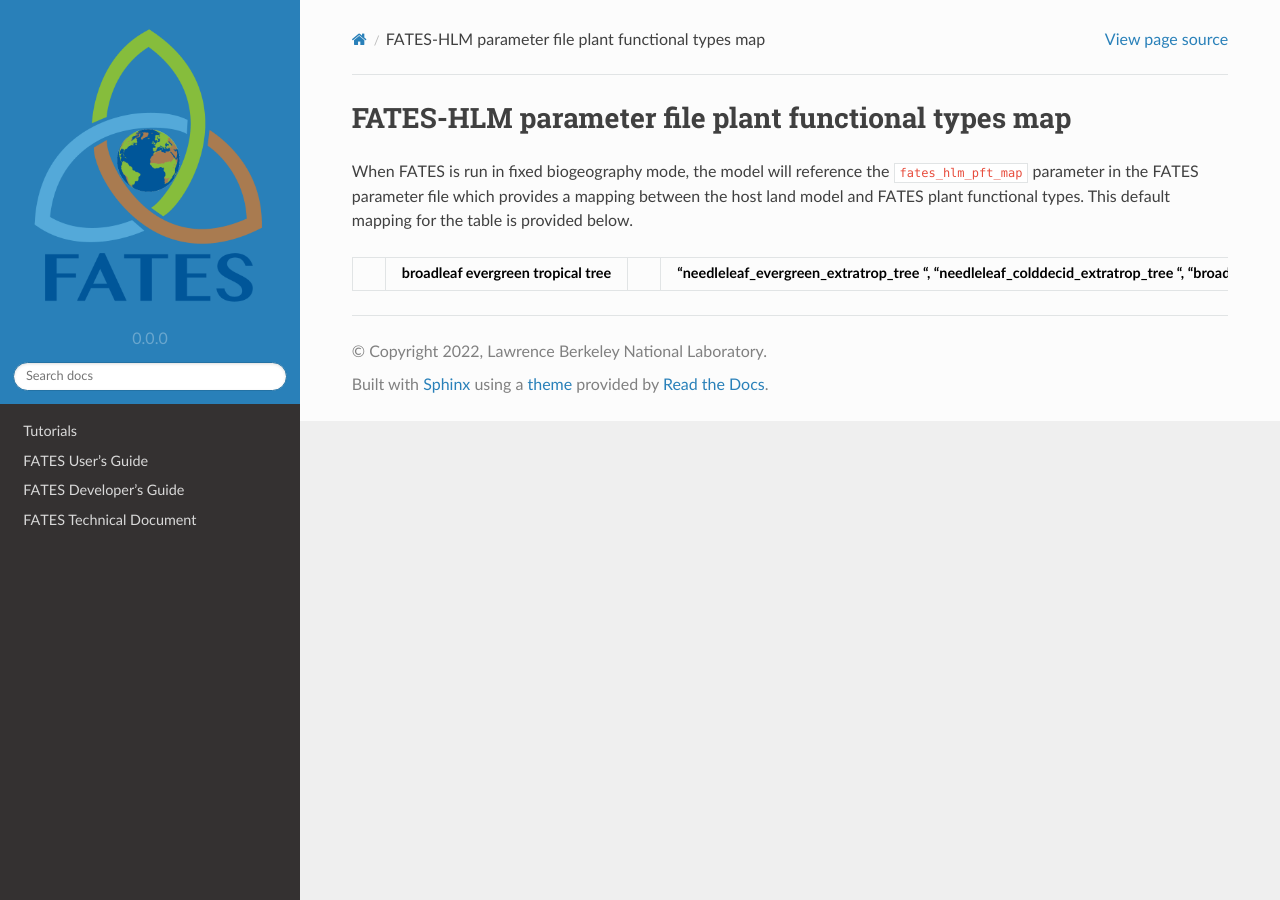
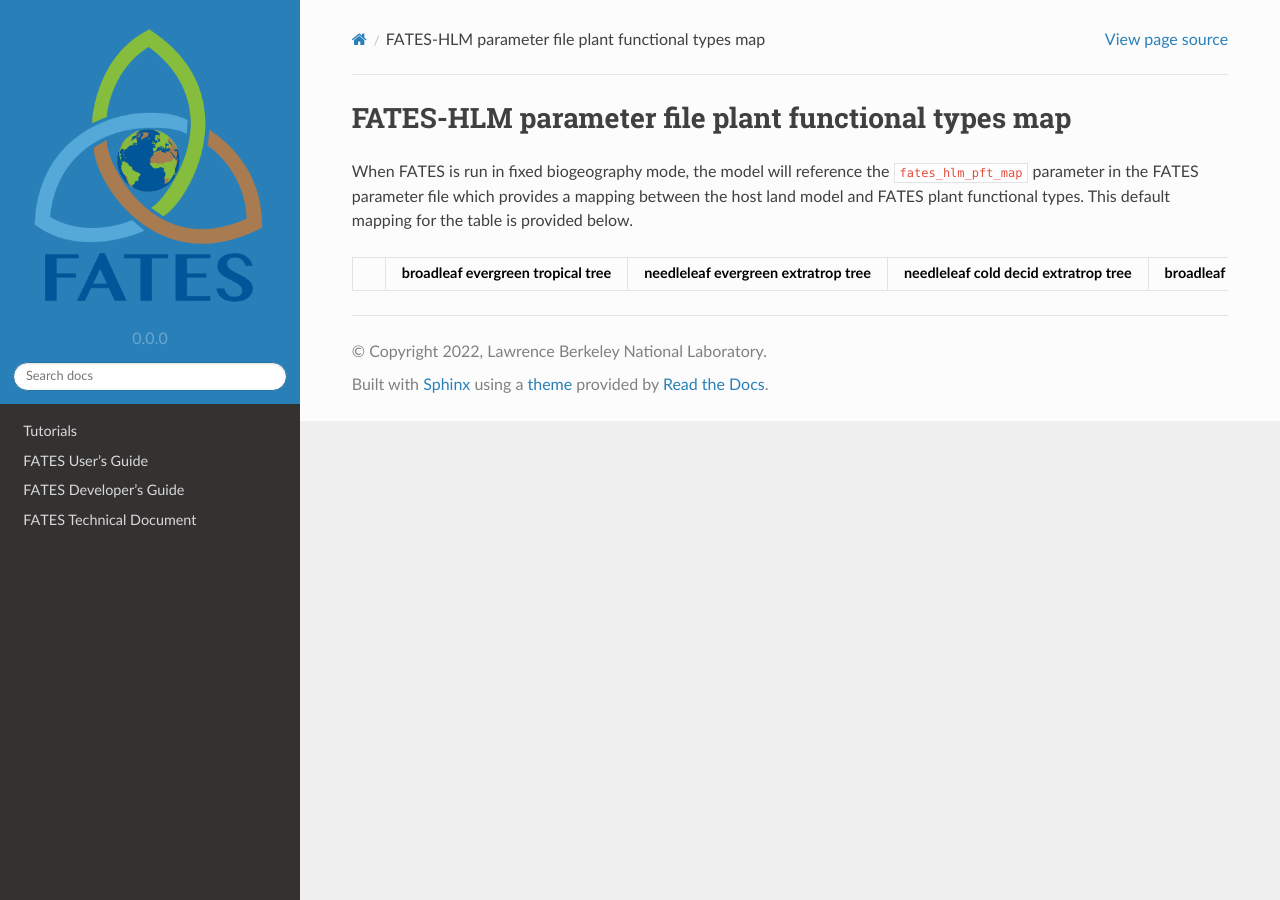
Before and after one commit to NGEET/fates-users-guide, a Sphinx documentation site: the page built from docs/source/user/HLM-FATES-PFT-map.md, in a window 1280 px wide. Built offline with Sphinx 7.4.7 and the Read the Docs theme 2.0.0, drawn with Linux system fonts in a browser that asks for light colours.

Commit message:
heading update

```diff
--- a/docs/source/user/HLM-FATES-PFT-map.md
+++ b/docs/source/user/HLM-FATES-PFT-map.md
@@ -2,5 +2,5 @@
 
 When FATES is run in fixed biogeography mode, the model will reference the `fates_hlm_pft_map` parameter in the FATES parameter file which provides a mapping between the host land model and FATES plant functional types.  This default mapping for the table is provided below.
 
-| | broadleaf evergreen tropical tree | |  "needleleaf_evergreen_extratrop_tree        ",	  "needleleaf_colddecid_extratrop_tree       ",	  "broadleaf_evergreen_extratrop_tree         ",	  "broadleaf_hydrodecid_tropical_tree         ",	  "broadleaf_colddecid_extratrop_tree        ",	  "broadleaf_evergreen_extratrop_shrub        ",	  "broadleaf_hydrodecid_extratrop_shrub       ",	  "broadleaf_colddecid_extratrop_shrub       ",   "arctic_c3_grass                            ",	  "cool_c3_grass                              ",	  "c4_grass             |
-| ----------- | -------- | --------- | ----------- |
+| | broadleaf evergreen tropical tree |  needleleaf evergreen extratrop tree | needleleaf cold decid extratrop tree | broadleaf evergreen extratrop tree | broadleaf hydro decid tropical tree | broadleaf cold decid extratrop tree | broadleaf evergreen extratrop shrub | broadleaf hydro decid extratrop shrub | broadleaf colddecid extratrop shrub | arctic c3 grass | cool c3 grasso | c4 grass |
+| ----------- | -------- | --------- | ----------- | - | - | - | - | - | - | - | - | - |
```
